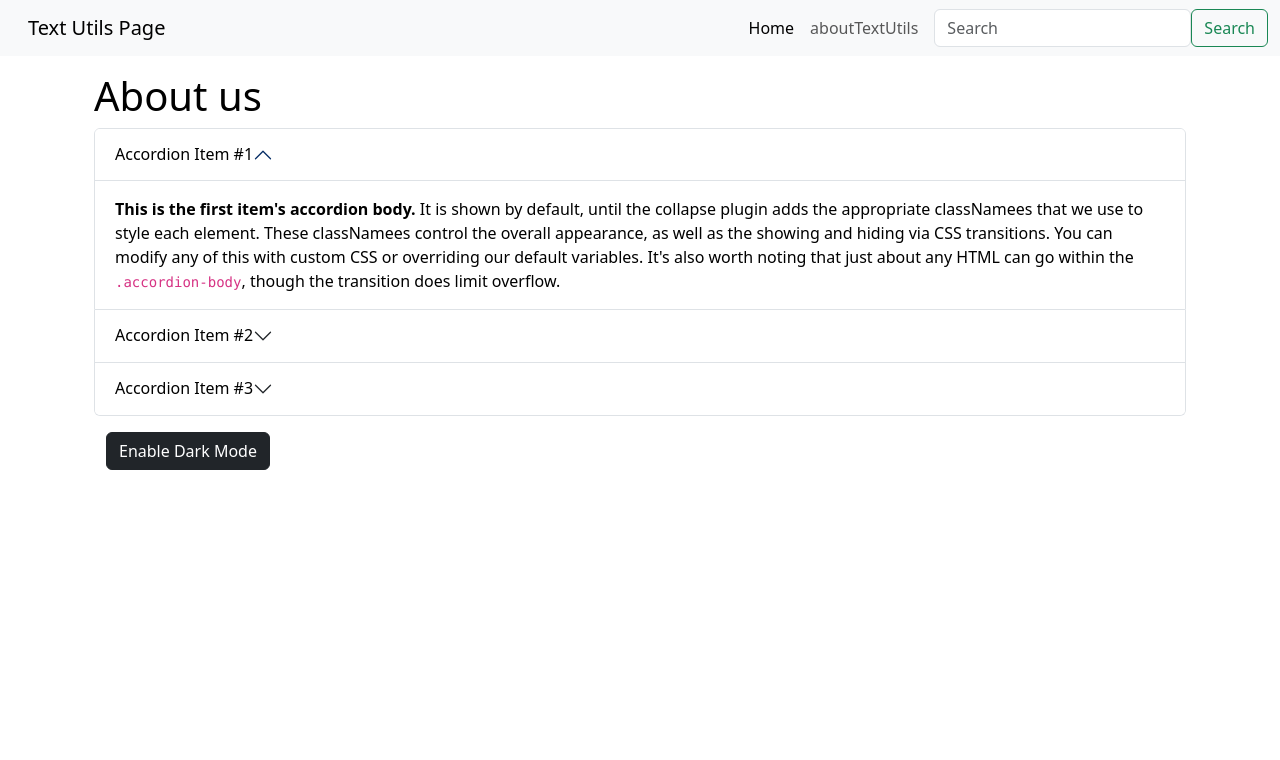
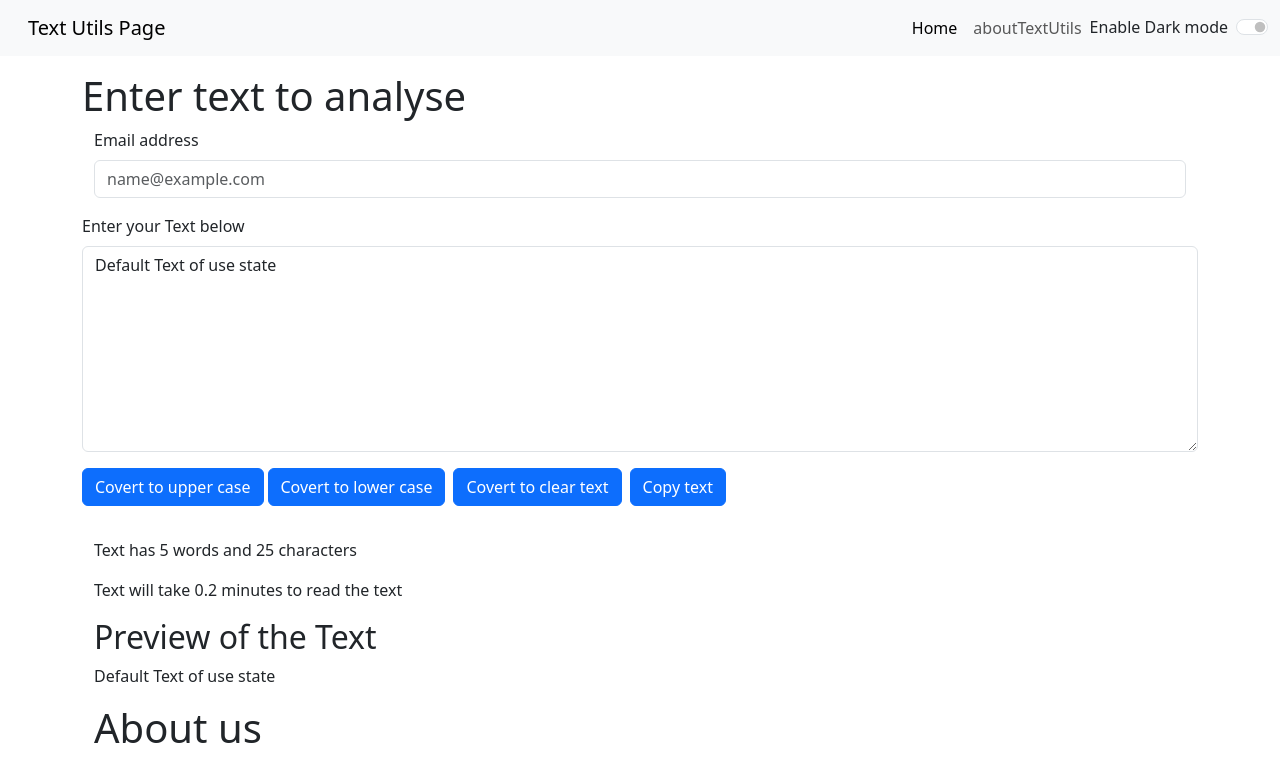
Before and after one commit to ajzen/TextUtility-App, a React (Create React App) app: page / in a window 1280 px wide. Shown: the top 760 px of the page. Built offline with nearby package versions, Linux system fonts and the light colour scheme.

Commit message:
Video 12 completed, enabled dark mode radio button on App

```diff
--- a/src/App.js
+++ b/src/App.js
@@ -1,18 +1,32 @@
 import logo from './logo.svg';
 import './App.css';
 import Navbar from './components/Navbar';
-// import TextForm from './components/TextForm';
+import TextForm from './components/TextForm';
 import About from './components/About';
+import { useState } from 'react';
 
 function  App() {
+
+  const [mode, setMode] = useState("light");
+
+  const toggleMode = () => {
+    if (mode === "dark") {
+      setMode("light")
+      document.body.style.backgroundColor = "white";
+    } else {
+      setMode("dark")
+      document.body.style.backgroundColor = "#212529";
+    }
+  }
+
   return (
     <>
-    <Navbar title="Text Utils Page" aboutText="aboutTextUtils"/>
-    {/* <div className="container my-3">
-      <TextForm heading="Enter text to analyse"/>
-    </div>     */}
+    <Navbar title="Text Utils Page" mode = {mode} toggleMode={toggleMode} aboutText="aboutTextUtils"/>
     <div className="container my-3">
-      <About/>
+      <TextForm heading="Enter text to analyse" mode = {mode} toggleMode={toggleMode}/>
+    </div>
+    <div className="container my-3">
+      <About mode = {mode} toggleMode={toggleMode}/>
     </div>
     </>
   );
--- a/src/components/About.js
+++ b/src/components/About.js
@@ -1,6 +1,6 @@
 import React, {useState} from 'react'
 
-export default function About() {
+export default function About(props) {
 
     const lightModeStyle = {
         color : 'black',
@@ -27,45 +27,45 @@ export default function About() {
     }
   }
 
-
+  const switchStyle = {backgroundColor : props.mode === "light" ? "white" : "#212529", color : props.mode === "light" ? "#212529" : "white"};
 
   return (
     <>
-    <div className="container" style={myStyle}>
+    <div className="container"  style={switchStyle}>
         <h1 className='my-2'> About us</h1>
         <div className="accordion" id="accordionExample" >
             <div className="accordion-item">
                 <h2 className="accordion-header" id="headingOne">
-                <button className="accordion-button" style={myStyle} type="button" data-bs-toggle="collapse" data-bs-target="#collapseOne" aria-expanded="true" aria-controls="collapseOne">
+                <button className="accordion-button" style={switchStyle} type="button" data-bs-toggle="collapse" data-bs-target="#collapseOne" aria-expanded="true" aria-controls="collapseOne">
                     Accordion Item #1
                 </button>
                 </h2>
                 <div id="collapseOne" className="accordion-collapse collapse show" aria-labelledby="headingOne" data-bs-parent="#accordionExample">
-                <div className="accordion-body" style={myStyle}>
+                <div className="accordion-body" style={switchStyle}>
                     <strong>This is the first item's accordion body.</strong> It is shown by default, until the collapse plugin adds the appropriate classNamees that we use to style each element. These classNamees control the overall appearance, as well as the showing and hiding via CSS transitions. You can modify any of this with custom CSS or overriding our default variables. It's also worth noting that just about any HTML can go within the <code>.accordion-body</code>, though the transition does limit overflow.
                 </div>
                 </div>
             </div>
             <div className="accordion-item">
                 <h2 className="accordion-header" id="headingTwo">
-                <button className="accordion-button collapsed" type="button" style={myStyle} data-bs-toggle="collapse" data-bs-target="#collapseTwo" aria-expanded="false" aria-controls="collapseTwo">
+                <button className="accordion-button collapsed" type="button" style={switchStyle} data-bs-toggle="collapse" data-bs-target="#collapseTwo" aria-expanded="false" aria-controls="collapseTwo">
                     Accordion Item #2
                 </button>
                 </h2>
                 <div id="collapseTwo" className="accordion-collapse collapse" aria-labelledby="headingTwo" data-bs-parent="#accordionExample">
-                <div className="accordion-body" style={myStyle}>
+                <div className="accordion-body" style={switchStyle}>
                     <strong>This is the second item's accordion body.</strong> It is hidden by default, until the collapse plugin adds the appropriate classNamees that we use to style each element. These classNamees control the overall appearance, as well as the showing and hiding via CSS transitions. You can modify any of this with custom CSS or overriding our default variables. It's also worth noting that just about any HTML can go within the <code>.accordion-body</code>, though the transition does limit overflow.
                 </div>
                 </div>
             </div>
             <div className="accordion-item">
                 <h2 className="accordion-header" id="headingThree">
-                <button className="accordion-button collapsed" type="button" style={myStyle} data-bs-toggle="collapse" data-bs-target="#collapseThree" aria-expanded="false" aria-controls="collapseThree">
+                <button className="accordion-button collapsed" type="button" style={switchStyle} data-bs-toggle="collapse" data-bs-target="#collapseThree" aria-expanded="false" aria-controls="collapseThree">
                     Accordion Item #3
                 </button>
                 </h2>
                 <div id="collapseThree" className="accordion-collapse collapse" aria-labelledby="headingThree" data-bs-parent="#accordionExample">
-                <div className="accordion-body" style={myStyle}>
+                <div className="accordion-body" style={switchStyle}>
                     <strong>This is the third item's accordion body.</strong> It is hidden by default, until the collapse plugin adds the appropriate classNamees that we use to style each element. These classNamees control the overall appearance, as well as the showing and hiding via CSS transitions. You can modify any of this with custom CSS or overriding our default variables. It's also worth noting that just about any HTML can go within the <code>.accordion-body</code>, though the transition does limit overflow.
                 </div>
                 </div>
--- a/src/components/Navbar.js
+++ b/src/components/Navbar.js
@@ -6,7 +6,7 @@ export default function Navbar(props) {
 
   return (
     <>
-    <nav className="navbar navbar-expand-lg bg-body-tertiary">
+    <nav className = {`navbar navbar-expand-lg bg-body-tertiary bg-{props.mode}`} data-bs-theme={props.mode}>
     <div className="container-fluid">
       <a className="navbar-brand" href="/">{props.title}</a>
       <button className="navbar-toggler" type="button" data-bs-toggle="collapse" data-bs-target="#navbarSupportedContent" aria-controls="navbarSupportedContent" aria-expanded="false" aria-label="Toggle navigation">
@@ -18,14 +18,16 @@ export default function Navbar(props) {
             <a className="nav-link active" aria-current="page" href="/">Home</a>
           </li>
           <li className="nav-item">
-            <a className="nav-link" href="/">{props.aboutText}</a>
+            <a className="nav-link"  href="/">{props.aboutText}</a>
           </li>
         </ul>
-        <form className="d-flex" role="search">
-          <input className="form-control me-2" type="search" placeholder="Search" aria-label="Search"/>
-          <button className="btn btn-outline-success" type="submit">Search</button>
-        </form>
+
       </div>
+
+      <div className={`form-check form-switch text-${props.mode === "light" ? "dark" : "light"}`}>
+        <input className="form-check-input" type="checkbox" role="switch" onClick={props.toggleMode} id="flexSwitchCheckDefault" />
+        <label className="form-check-label" htmlFor="flexSwitchCheckDefault">Enable Dark mode</label>
+     </div>
     </div>
 </nav>
 </>
@@ -33,7 +35,10 @@ export default function Navbar(props) {
 }
 
 Navbar.propTypes = {title : PropTypes.string.isRequired,
-    aboutText: PropTypes.string.isRequired}
+    aboutText: PropTypes.string.isRequired,
+    mode : PropTypes.string.isRequired,
+    toggleMode : PropTypes.any.isRequired
+}
 
 Navbar.defaultProps = {
     title : 'AbhishekPage',
--- a/src/components/TextForm.js
+++ b/src/components/TextForm.js
@@ -27,45 +27,49 @@ export default function TextForm(props) {
         setText(event.target.value);
         console.log("Text handle on change : " + myText)
     }
+    const copyTextHandleOnClick = () => {
+        const txtToCopy = document.getElementById("textBoxId");
+        txtToCopy.select();
+        navigator.clipboard.writeText(myText);
+    }
 
   return (
 
     <>
-
+    <div style={{backgroundColor : props.mode === "light" ? "white" : "#212529", color : props.mode === "light" ? "#212529" : "white"}}>
         <h1>{props.heading}</h1>
-      <div className="mb-3">
+        <div className={`mb-3 container text-${props.mode === "light" ? "dark" : "light"}`}>
             <label htmlFor="exampleFormControlInput1" className="form-label">Email address</label>
-        <input type="email" className="form-control" id="exampleFormControlInput1" placeholder="name@example.com"/>
+            <input type="email" className="form-control" id="exampleFormControlInput1" placeholder="name@example.com" style={{backgroundColor : props.mode === "light" ? "white" : "#212529", color : props.mode === "light" ? "#212529" : "white"}}/>
             </div>
             <div className="mb-3">
             <label htmlFor="mybox" className="form-label">Enter your Text below</label>
-        <textarea className="form-control" value={myText} onChange={handleOnChange} id="exampleFormControlTextarea1" rows="8"></textarea>
+            <textarea className="form-control" value={myText} onChange={handleOnChange} id="textBoxId" rows="8" style={{backgroundColor : props.mode === "light" ? "white" : "#212529", color : props.mode === "light" ? "#212529" : "white"}}></textarea>
 
             <button className={`btn btn-primary my-3`} onClick={uppercaseButtonHandleOnClick} >Covert to upper case</button>
             <button className={`btn btn-primary mx-1`} onClick={lowercaseButtonHandleOnClick} >Covert to lower case</button>
             <button className={`btn btn-primary mx-1`} onClick={clearTextButtonHandleOnClick} >Covert to clear text</button>
+            <button className={`btn btn-primary mx-1`} onClick={copyTextHandleOnClick} >Copy text</button>
         </div>
 
-    <div className="container">
+        < div className="container">
             <p>
                 Text has {myText.split(' ').length} words and {myText.length} characters
             </p>
-    </div>
-
-    <div className="container">
             <p>
                 Text will take {myText.length*0.008} minutes to read the text
             </p>
         </div>
 
 
-    <div className="container">
+        <div className="container" >
             <h2>
                 Preview of the Text
             </h2>
             <p>
                 {myText}
             </p>
+        </div>
     </div>
 
     </>
```
Lines whose indentation alone changed are shown as unchanged.
